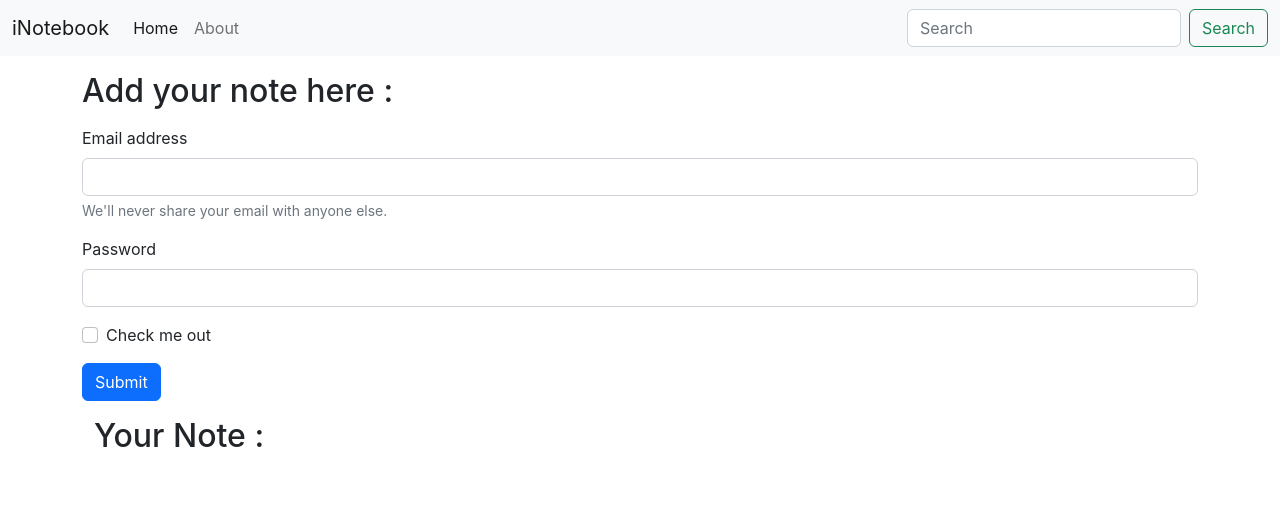
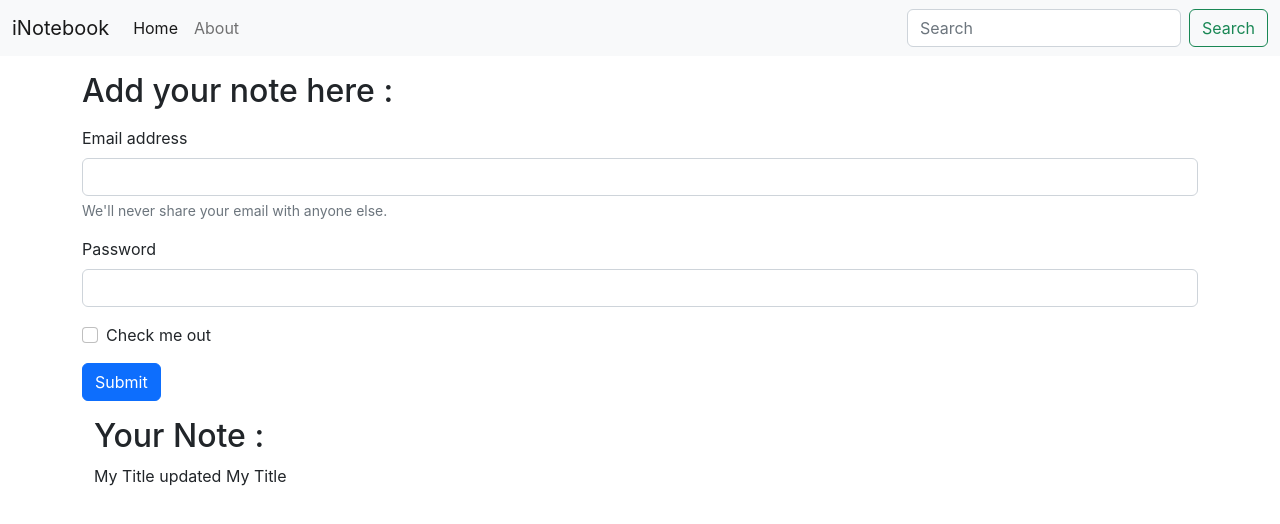
Before and after one commit to ravipandey1298/inotebook, a React (Create React App) app: page / in a window 1280 px wide. Shown: the top 524 px of the page. Built offline with nearby package versions, Linux system fonts and the light colour scheme; the HTML template or start-up script is replaced by a standard one.

Commit message:
Fetching Notes from Context

```diff
--- a/src/component/Home.js
+++ b/src/component/Home.js
@@ -1,6 +1,11 @@
-import React from "react";
+import React, { useContext } from "react";
+import noteContext from "../context/notes/noteContext";
 
 const Home = () => {
+  // Taking the value from contest using useContext hook.
+  const context = useContext(noteContext);
+  // Destructring the value of notes and setNotes from context.
+  const {notes, setNotes} = context;
   return (
     <div className = "my-3">
       <h2>Add your note here : </h2>
@@ -44,6 +49,10 @@ const Home = () => {
 
       <div className="container my-2">
         <h2>Your Note : </h2>
+        {/* iterating the note from all the notes. */}
+        {notes.map((note)=> {
+          return note.title
+        })}
       </div>
     </div>
   );
--- a/src/context/notes/NoteState.js
+++ b/src/context/notes/NoteState.js
@@ -2,22 +2,30 @@ import NoteContext from "./noteContext";
 import {useState} from "react";
 
 const NoteState = (props)=>{
-    const s1 ={
-        "name" : "Ravi",
-        "designation" : "Application Developer"
+   const notesInitial = [
+    {
+      "_id": "639842d7bd866cbc64216db5",
+      "user": "6391c3ac21213aa728e4f467",
+      "title": "My Title updated ",
+      "description": "My Title updated ",
+      "tag": "My Title updated ",
+      "date": "2022-12-13T09:16:07.641Z",
+      "__v": 0
+    },
+    {
+      "_id": "63a01bde323ab33283ca2267",
+      "user": "6391c3ac21213aa728e4f467",
+      "title": "My Title",
+      "description": "Here is the descrption.",
+      "tag": "personal",
+      "date": "2022-12-19T08:07:58.694Z",
+      "__v": 0
     }
+  ]
 
-    const [state, setState] = useState(s1);
-    const update = () => {
-        setTimeout(()=>{
-            setState({
-                "name" : "Ravi Pandey",
-                "designation" : "Full Stack Developer"
-            })
-        },3000)
-    }
+  const [notes, setNotes] = useState(notesInitial);
     return (
-        <NoteContext.Provider value={{state, update}}>
+        <NoteContext.Provider value={{notes, setNotes}}>
             {props.children}
         </NoteContext.Provider>
     )
```
Also changed, not shown: 1 other file (tests, documents, lock files or other folders).
